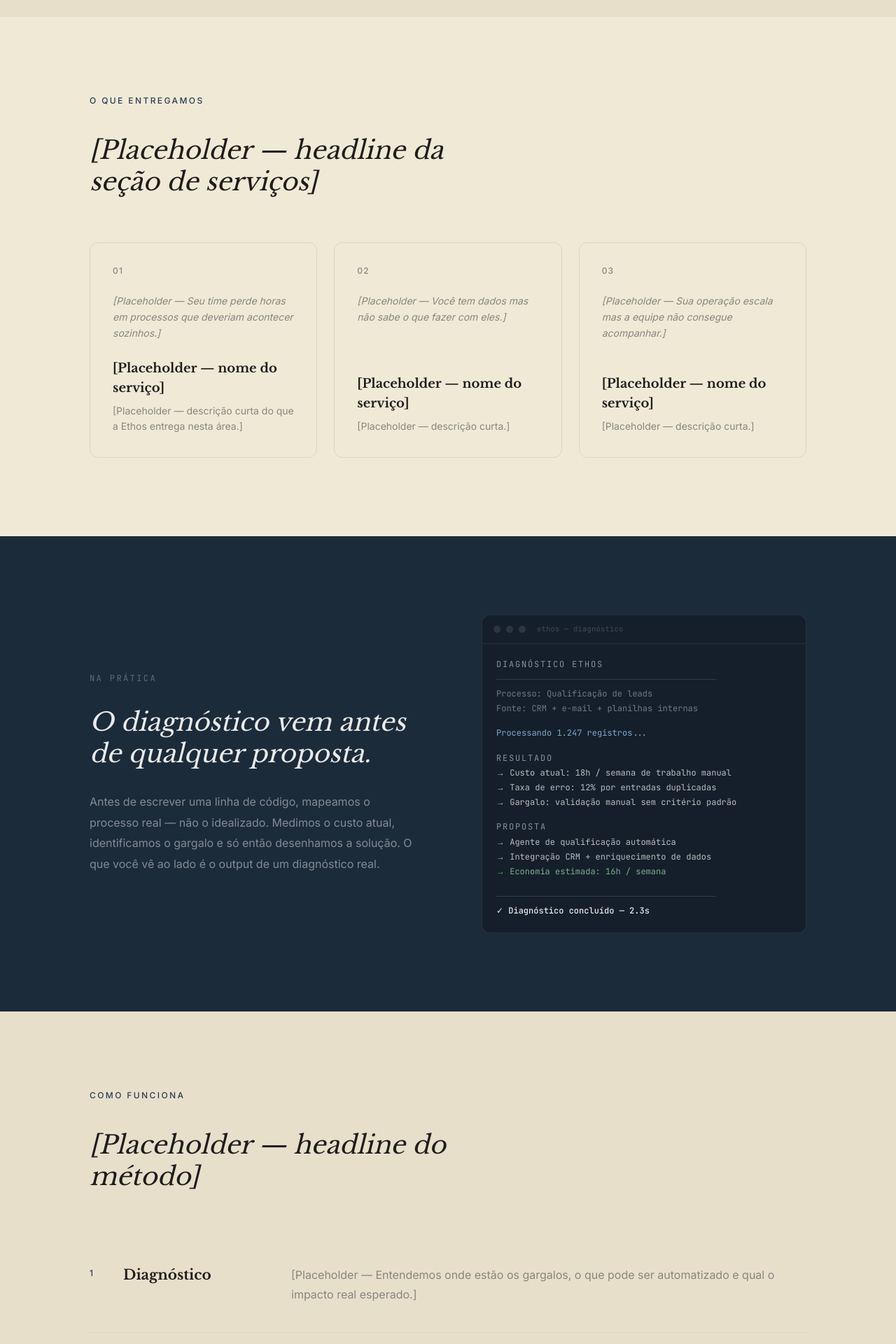
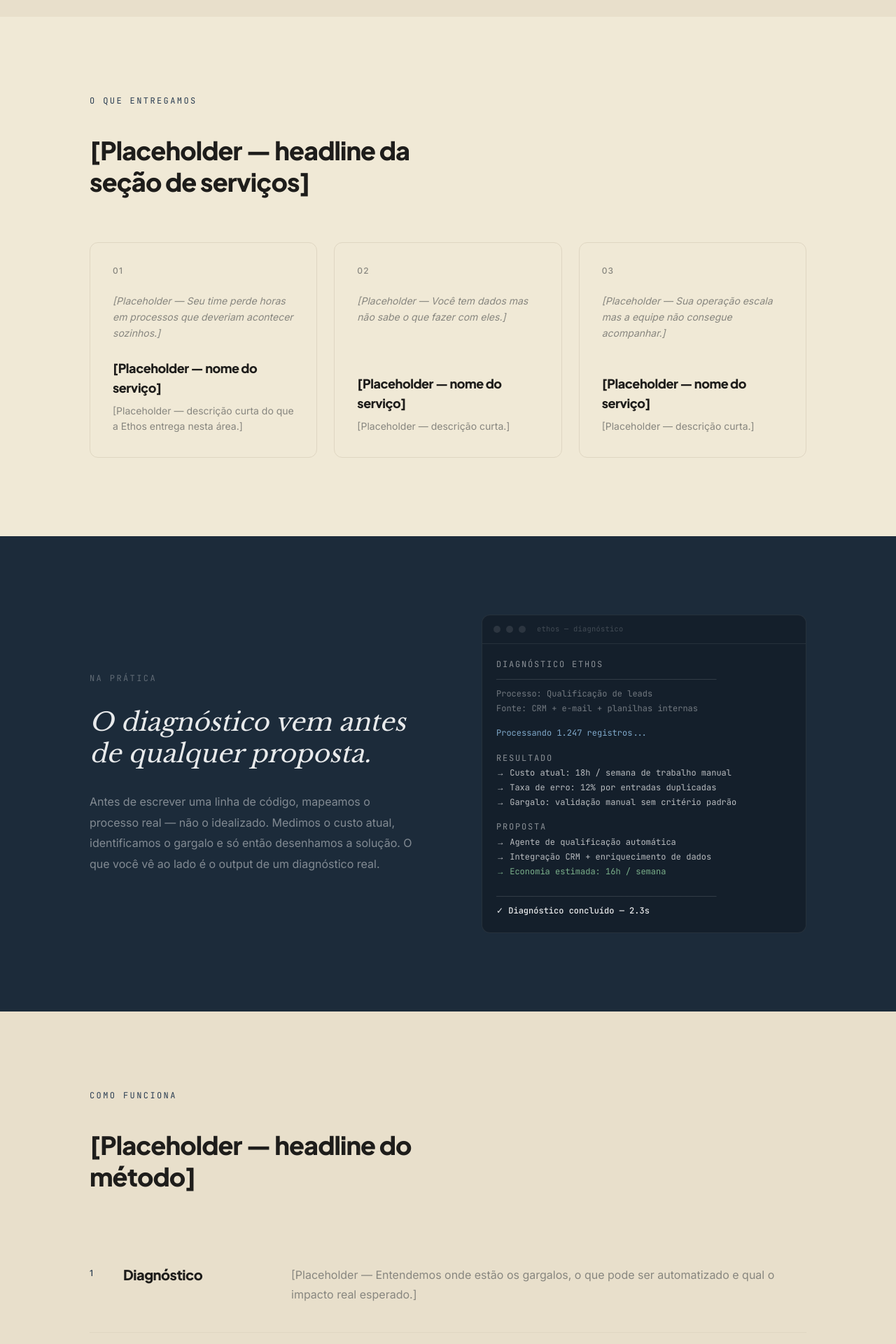
Before and after one commit to matheusbosco/ethos-site, a Next.js app: page / in a window 1280 px wide. Shown: the part 1660-3580 px from the top of the page at 70% size. Built offline with nearby package versions, Linux system fonts and the light colour scheme.

Commit message:
feat(typography): apply display font to all section headlines and mono to section labels

```diff
--- a/src/sections/CtaFinal.tsx
+++ b/src/sections/CtaFinal.tsx
@@ -32,7 +32,7 @@ export function CtaFinal() {
     <Section id="contato">
       <Reveal>
         <div className="w-12 h-px bg-[#2A3D52] mb-12" />
-        <h2 className="font-[family-name:var(--font-heading)] italic text-4xl md:text-5xl font-normal text-[#1E1D1B] leading-[1.15] mb-6 max-w-xl">
+        <h2 className="font-[family-name:var(--font-display)] text-4xl md:text-5xl font-extrabold text-[#1E1D1B] leading-[1.1] tracking-tight mb-6 max-w-xl">
           [Placeholder — frase de encerramento forte.]
         </h2>
         <p className="text-lg text-[#87867F] leading-[1.75] mb-12 max-w-md">
--- a/src/sections/Process.tsx
+++ b/src/sections/Process.tsx
@@ -32,10 +32,10 @@ export function Process() {
   return (
     <Section id="processo" surface>
       <Reveal>
-        <p className="text-xs font-medium text-[#2A3D52] tracking-[0.2em] uppercase mb-10">
+        <p className="font-[family-name:var(--font-mono)] text-xs text-[#2A3D52] tracking-[0.2em] uppercase mb-10">
           Como funciona
         </p>
-        <h2 className="font-[family-name:var(--font-heading)] italic text-3xl md:text-4xl font-normal text-[#1E1D1B] leading-tight mb-16 max-w-lg">
+        <h2 className="font-[family-name:var(--font-display)] text-3xl md:text-4xl font-extrabold text-[#1E1D1B] leading-tight tracking-tight mb-16 max-w-lg">
           [Placeholder — headline do método]
         </h2>
       </Reveal>
@@ -48,7 +48,7 @@ export function Process() {
                 {step.number}
               </span>
               <div className="flex flex-col md:flex-row gap-4 md:gap-16 flex-1">
-                <h3 className="font-[family-name:var(--font-heading)] text-xl font-bold text-[#1E1D1B] md:w-44 shrink-0">
+                <h3 className="font-[family-name:var(--font-display)] text-xl font-extrabold text-[#1E1D1B] tracking-tight md:w-44 shrink-0">
                   {step.title}
                 </h3>
                 <p className="text-base text-[#87867F] leading-[1.75] flex-1">
--- a/src/sections/Services.tsx
+++ b/src/sections/Services.tsx
@@ -26,10 +26,10 @@ export function Services() {
   return (
     <Section id="servicos">
       <Reveal>
-        <p className="text-xs font-medium text-[#2A3D52] tracking-[0.2em] uppercase mb-10">
+        <p className="font-[family-name:var(--font-mono)] text-xs text-[#2A3D52] tracking-[0.2em] uppercase mb-10">
           O que entregamos
         </p>
-        <h2 className="font-[family-name:var(--font-heading)] italic text-3xl md:text-4xl font-normal text-[#1E1D1B] leading-tight mb-16 max-w-lg">
+        <h2 className="font-[family-name:var(--font-display)] text-3xl md:text-4xl font-extrabold text-[#1E1D1B] leading-tight tracking-tight mb-16 max-w-lg">
           [Placeholder — headline da seção de serviços]
         </h2>
       </Reveal>
@@ -45,7 +45,7 @@ export function Services() {
                 {s.problem}
               </p>
               <div>
-                <h3 className="font-[family-name:var(--font-heading)] text-lg font-bold text-[#1E1D1B] mb-2">
+                <h3 className="font-[family-name:var(--font-display)] text-lg font-extrabold text-[#1E1D1B] tracking-tight mb-2">
                   {s.solution}
                 </h3>
                 <p className="text-sm text-[#87867F] leading-relaxed">
```
